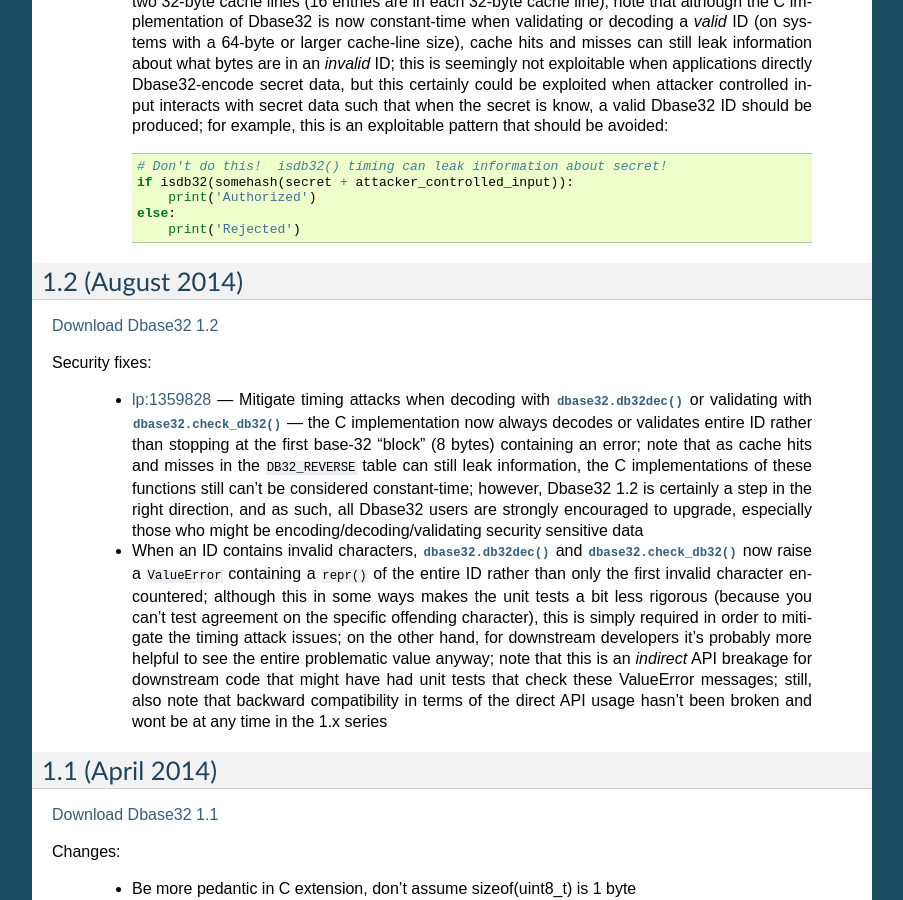
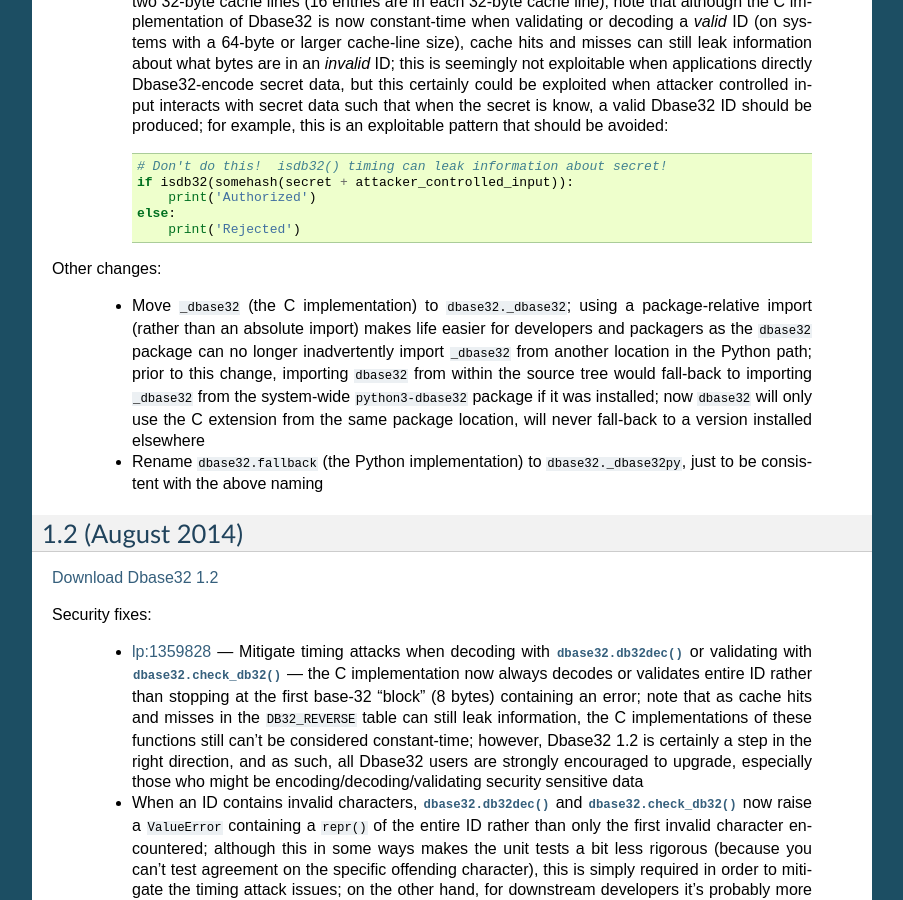
Before and after one commit to json420/dbase32, a Sphinx documentation site: the page built from doc/changelog.rst, in a window 1280 px wide and 900 px high, scrolled down 367 px. Shown: the whole window, without its empty margins (198-1101 px from the left). Built offline with Sphinx 7.4.7, drawn with Linux system fonts in a browser that asks for light colours.

Commit message:
Add changelog.rst entries for _dbase32 => dbase32._dbase32, dbase32.fallback => dbase32._dbase32py

```diff
--- a/doc/changelog.rst
+++ b/doc/changelog.rst
@@ -35,6 +35,21 @@
                 print('Authorized')
             else:
                 print('Rejected')
+
+Other changes:
+
+    *   Move ``_dbase32`` (the C implementation) to ``dbase32._dbase32``; using
+        a package-relative import (rather than an absolute import) makes life
+        easier for developers and packagers as the ``dbase32`` package can no
+        longer inadvertently import ``_dbase32`` from another location in the
+        Python path; prior to this change, importing ``dbase32`` from within the
+        source tree would fall-back to importing ``_dbase32`` from the
+        system-wide ``python3-dbase32`` package if it was installed; now
+        ``dbase32`` will only use the C extension from the same package
+        location, will never fall-back to a version installed elsewhere
+
+    *   Rename ``dbase32.fallback`` (the Python implementation) to
+        ``dbase32._dbase32py``, just to be consistent with the above naming
 
 
 
```
